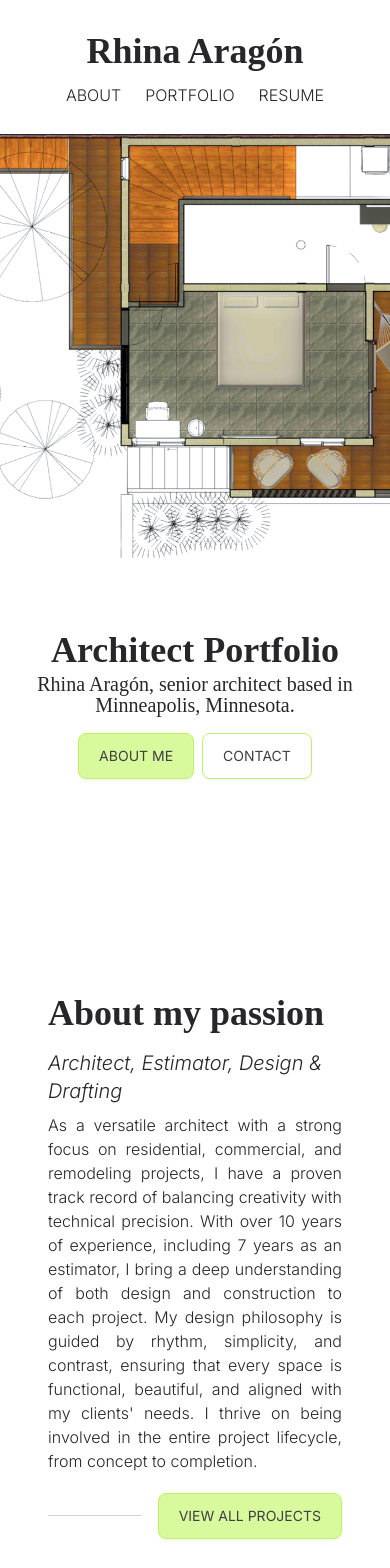
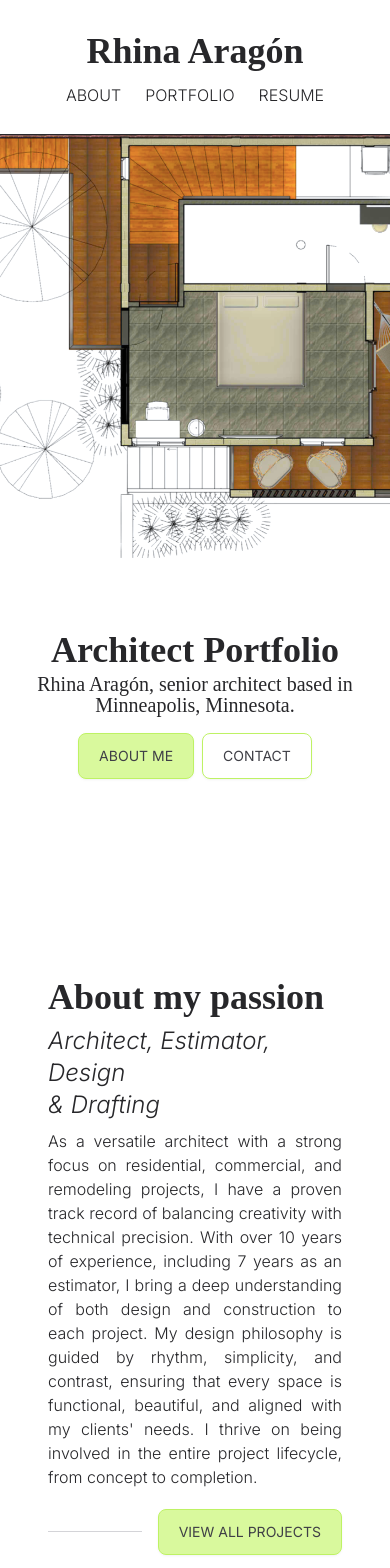
Before and after one commit to liz-garcia/architect-portfolio, a React (Vite) app in the folder client/: page / in a window 390 px wide. Shown: the top 1568 px of the page. Built offline with nearby package versions, Linux system fonts and the light colour scheme; a web font is replaced by a local one.

Commit message:
Added br element to h3. Updated horizontal padding for about-me section.

```diff
--- a/client/src/pages/About/AboutMeSection.jsx
+++ b/client/src/pages/About/AboutMeSection.jsx
@@ -2,14 +2,16 @@ import PrimaryLink from "../../components/Buttons/PrimaryLink.jsx";
 
 // * Tailwind CSS utility classes
 const aboutMeStyle =
-  "px-28 pt-16 pb-10 md:pb-8 sm:pb-16 flex md:flex-col lg:flex-row gap-4 md:gap-2 sm:gap-4 justify-center sm:h-screen sm:px-16 sm:mx-2 xs:h-dvh xs:px-10 md:mb-4";
+  "px-28 pt-16 pb-10 md:pb-8 sm:pb-16 flex md:flex-col lg:flex-row gap-4 md:gap-2 sm:gap-4 justify-center sm:h-screen sm:px-16 sm:mx-2 xs:h-dvh xs:px-10 xs:gap-2 md:mb-4";
 // * aboutMeTitle
 const aboutMeTitleStyle = "md:flex-none flex-1 w-1/3 md:w-auto";
 const h2Style = "font-black font-serif text-4xl";
 // * aboutMeText
 const aboutMeTextStyle =
   "md:flex-none flex flex-col gap-1 w-2/3 md:w-auto pt-2 pl-10 pr-18 md:pl-0 sm:pt-0";
-const h3Style = "font-light text-2xl text-zinc-800 italic md:text-xl";
+const h3Style =
+  "font-light text-2xl text-zinc-800 italic md:text-xl xs:text-2xl";
+const brStyle = "3xl:hidden 2xl:hidden xs:block";
 const elevatorPitchStyle = "text-justify my-1 sm:mb-4";
 const dividerStyle1 =
   "absolute -right-[72px] w-2/3 h-12 border-b border-zinc-300 md:hidden";
@@ -26,7 +28,9 @@ const AboutMeSection = () => {
           <h2 className={h2Style}>About my passion</h2>
         </div>
         <div id="aboutMeText" className={aboutMeTextStyle}>
-          <h3 className={h3Style}>Architect, Estimator, Design & Drafting</h3>
+          <h3 className={h3Style}>
+            Architect, Estimator, Design <br className={brStyle} />& Drafting
+          </h3>
           <p id="elevatorPitch" className={elevatorPitchStyle}>
             As a versatile architect with a strong focus on residential,
             commercial, and remodeling projects, I have a proven track record of
```
